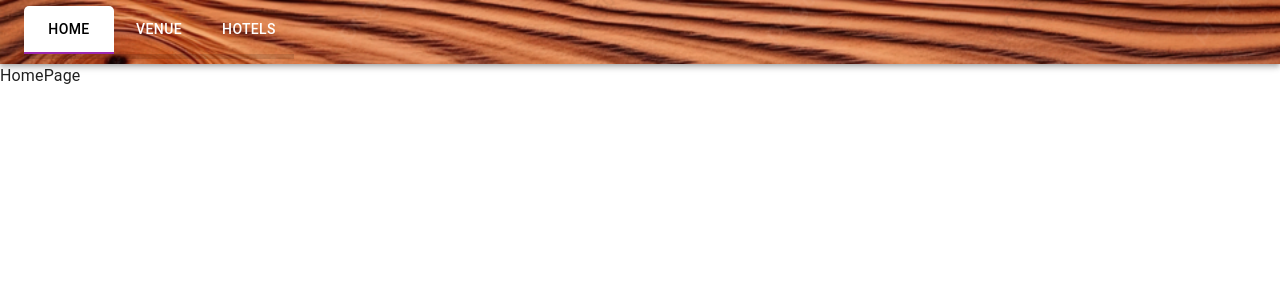
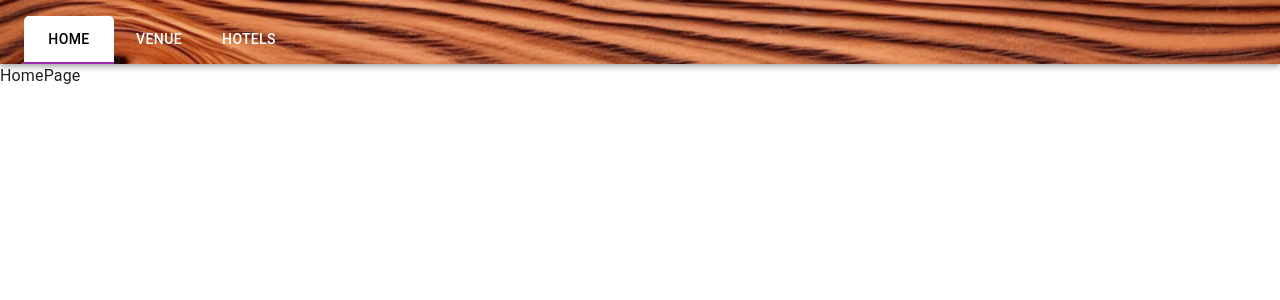
Before and after one commit to wfiene/Bruce-s-60th, a Next.js app in the folder bruces-bday-site/: page / in a window 1280 px wide. Shown: the top 300 px of the page. Built offline with nearby package versions, Linux system fonts and the light colour scheme.

Commit message:
fixed tab look

```diff
--- a/bruces-bday-site/src/components/Navbar.js
+++ b/bruces-bday-site/src/components/Navbar.js
@@ -23,15 +23,15 @@ export default function Navbar() {
         "&.Mui-selected": {
             color: "black",
             backgroundColor: 'white',
-            borderRadius: '5px 5px 0 0'
+            borderRadius: '5px 5px 0 0',
         }
     });
 
     return (
         <AppBar position="static" style={appBarStyle} sx={{ p: 0 }}>
             <Container maxWidth='xl' sx={{ p: 0, }}>
-                <Toolbar disableGutters>
-                    <Box sx={{ borderBottom: 5, borderColor: 'divider', p: 0 }}>
+                <Toolbar disableGutters sx={{ pt: 2 }} variant="dense">
+                    <Box>
                         <Tabs
                             textColor="white"
                             indicatorColor="secondary"
```
